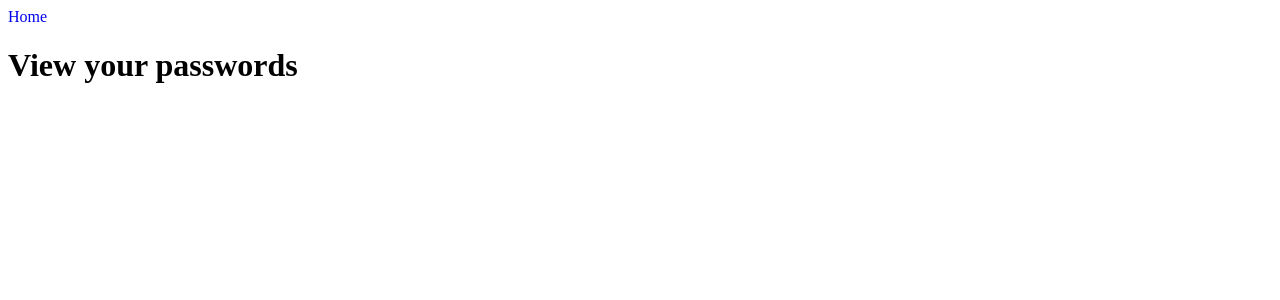
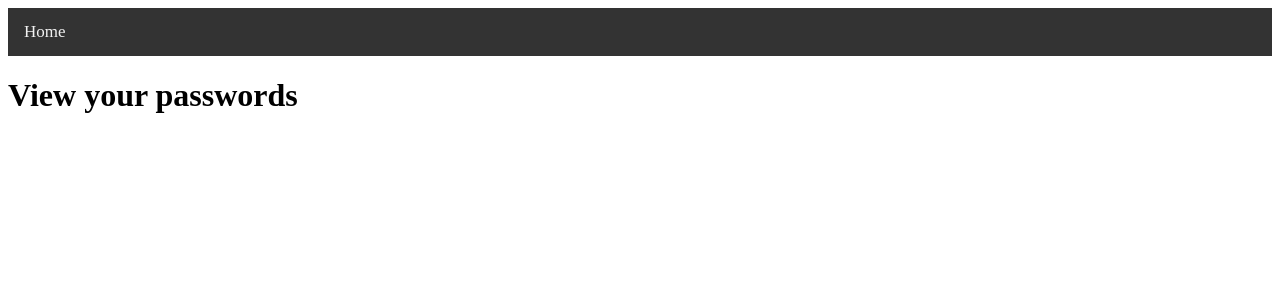
Before and after one commit to Carol0427/PasswordManager, a PHP site: page /view_passes.php in a window 1280 px wide. Shown: the top 300 px of the page. Run offline with PHP 8.4, Linux system fonts and the light colour scheme.

Commit message:
topnav css

```diff
--- a/styling.css
+++ b/styling.css
@@ -1,13 +1,27 @@
-a {
+/* Add a black background color to the top navigation */
+.topnav {
+    background-color: #333;
+    overflow: hidden;
+  }
+
+  /* Style the links inside the navigation bar */
+  .topnav a {
+    float: left;
+    color: #f2f2f2;
+    text-align: center;
+    padding: 14px 16px;
     text-decoration: none;
-}
-.login-page {
-    width: 100%;
-    height: 100vh;
-    display: inline-block;
-    display: flex;
-    align-items: center;
-}
-.form-right i {
-    font-size: 100px;
-}
+    font-size: 17px;
+  }
+
+  /* Change the color of links on hover */
+  .topnav a:hover {
+    background-color: #ddd;
+    color: black;
+  }
+
+  /* Add a color to the active/current link */
+  .topnav a.active {
+    background-color: #04AA6D;
+    color: white;
+  }
```
